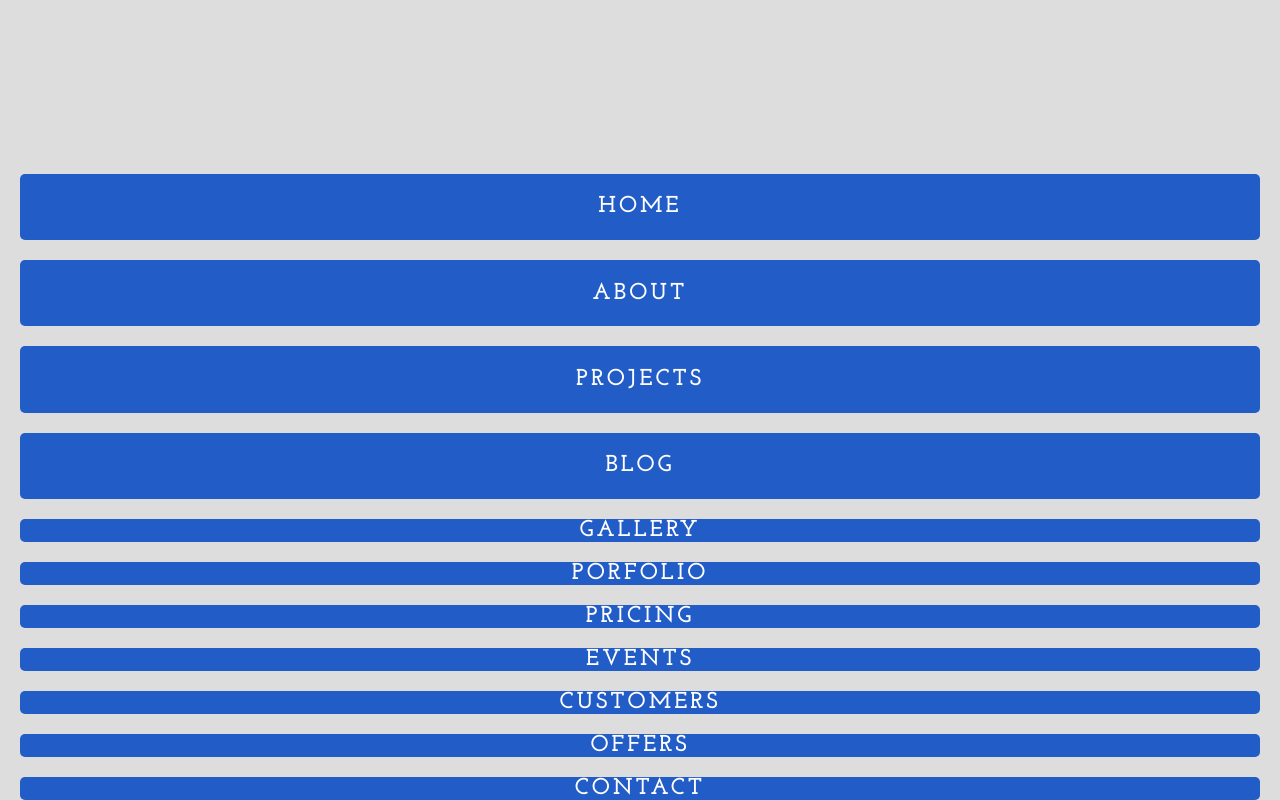
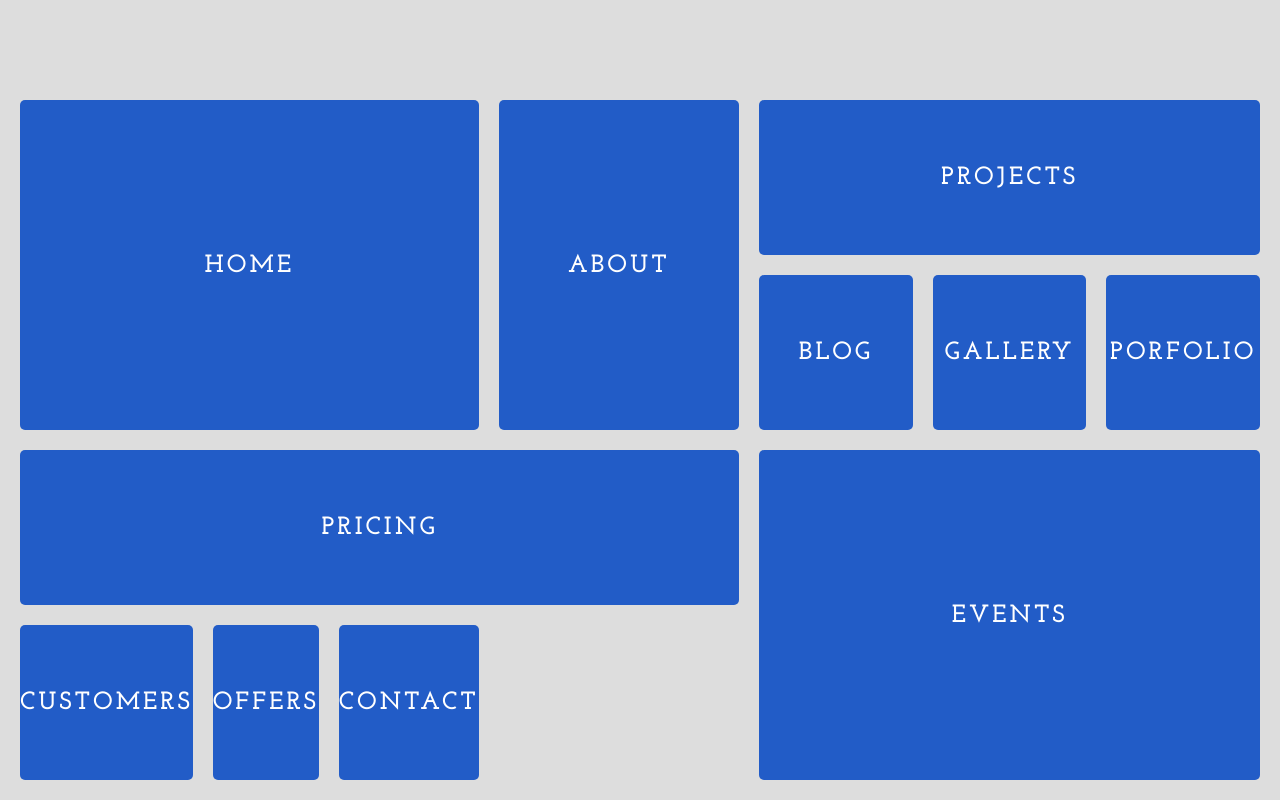
Before and after one commit to stevensonsaintlaurent/css-grid-menu, a plain HTML site: page index.html in a window 1280 px wide. Drawn offline with Linux system fonts and the light colour scheme.

Commit message:
practicing htm css grid layout

```diff
--- a/index.css
+++ b/index.css
@@ -84,10 +84,50 @@ html {
   list-style: none;
 }
 
+.nav-menu-item:nth-child(1) {
+  grid-column: 1/4;
+  grid-row: 1/3;
+}
+
+.nav-menu-item:nth-child(2) {
+  grid-column: 4/7;
+  grid-row: 1/3;
+}
+
+.nav-menu-item:nth-child(3) {
+  grid-column: 7/-1;
+  grid-row: 1/2;
+}
+
+.nav-menu-item:nth-child(4) {
+  grid-column: 7/9;
+  grid-row: 2/3;
+}
+
+.nav-menu-item:nth-child(5) {
+  grid-column: 9/11;
+  grid-row: 2/3;
+}
+
+.nav-menu-item:nth-child(6) {
+  grid-column: 11/-1;
+  grid-row: 2/3;
+}
+
+.nav-menu-item:nth-child(7) {
+  grid-column: 1/7;
+  grid-row: 3/4;
+}
+
+.nav-menu-item:nth-child(8) {
+  grid-column: 7/-1;
+  grid-row: 3/-1;
+}
+
 .nav-menu-link {
   text-decoration: none;
   font-family: "Josefin Slab", serif;
-  font-size: 2.3rem;
+  font-size: 2.5rem;
   font-weight: 700;
   text-transform: uppercase;
   letter-spacing: 0.3rem;
@@ -101,10 +141,10 @@ html {
 }
 
 .nav-menu {
+  display: grid;
   grid-column: 2/3;
   grid-row: 2/3;
-  display: grid;
-  grid-template-columns: repeat(12, fr);
+  grid-template-columns: repeat(12, 1fr);
   grid-template-rows: repeat(4, 1fr);
   grid-gap: 2rem;
 }
@@ -118,5 +158,5 @@ html {
   left: 0;
   display: grid;
   grid-template-columns: 2rem 1fr 2rem;
-  grid-template-rows: 10rem fr 2rem;
+  grid-template-rows: 10rem 1fr 2rem;
 }
```
